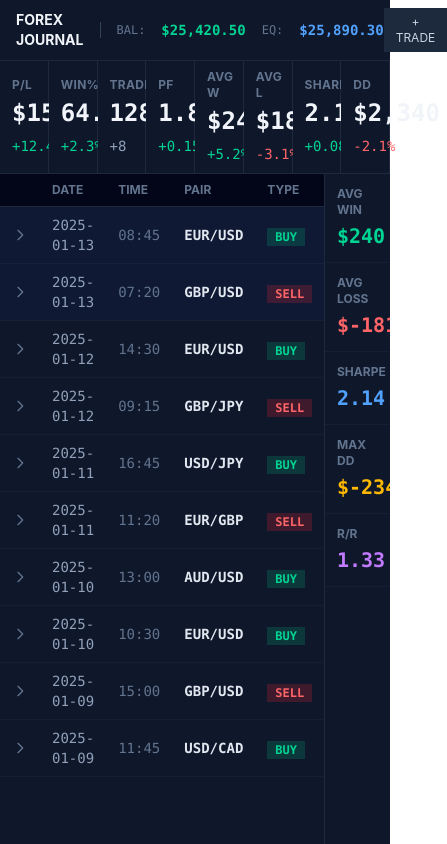
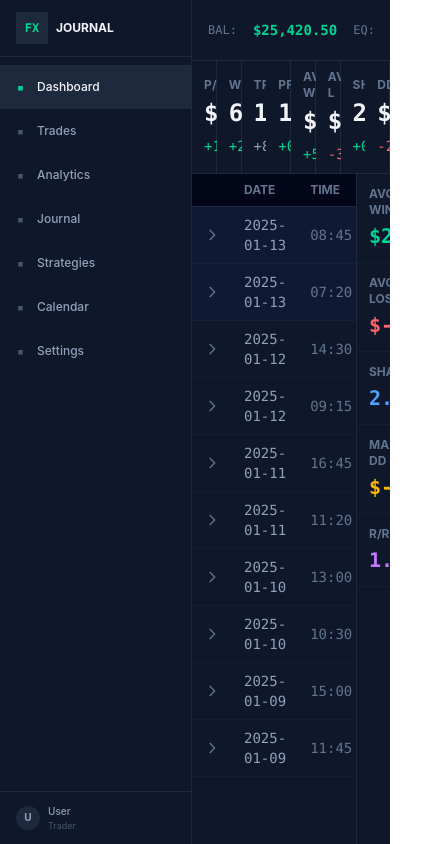
Before and after one commit to RaihanStark/trade-journal, a SvelteKit app in the folder web/: page / in a window 390 px wide. Shown: the whole page, 447 px wide, since content can reach past the window. Built offline with nearby package versions, Linux system fonts and the light colour scheme.

Commit message:
Integrate Sidebar component into layout and adjust page structure for improved responsiveness.

```diff
--- /dev/null
+++ b/web/src/lib/components/Sidebar.svelte
@@ -0,0 +1,59 @@
+<script lang="ts">
+	let currentPath = $state('/');
+
+	const menuItems = [
+		{ id: 'dashboard', label: 'Dashboard', path: '/', icon: '▪' },
+		{ id: 'trades', label: 'Trades', path: '/trades', icon: '▪' },
+		{ id: 'analytics', label: 'Analytics', path: '/analytics', icon: '▪' },
+		{ id: 'journal', label: 'Journal', path: '/journal', icon: '▪' },
+		{ id: 'strategies', label: 'Strategies', path: '/strategies', icon: '▪' },
+		{ id: 'calendar', label: 'Calendar', path: '/calendar', icon: '▪' },
+		{ id: 'settings', label: 'Settings', path: '/settings', icon: '▪' }
+	];
+
+	function handleNavigation(path: string) {
+		currentPath = path;
+		// In a real app, you'd use SvelteKit's navigation here
+		// goto(path);
+	}
+</script>
+
+<aside class="flex h-full w-48 flex-col border-r border-slate-800 bg-slate-900">
+	<!-- Logo/Brand -->
+	<div class="border-b border-slate-800 px-4 py-3">
+		<div class="flex items-center gap-2">
+			<div class="flex h-8 w-8 items-center justify-center bg-slate-800 font-mono text-xs font-bold text-emerald-400">
+				FX
+			</div>
+			<span class="text-xs font-bold text-slate-100">JOURNAL</span>
+		</div>
+	</div>
+
+	<!-- Navigation Menu -->
+	<nav class="flex-1 overflow-y-auto py-2">
+		{#each menuItems as item}
+			<button
+				onclick={() => handleNavigation(item.path)}
+				class="group flex w-full items-center gap-3 px-4 py-2.5 text-left transition-colors {currentPath === item.path
+					? 'bg-slate-800 text-slate-100'
+					: 'text-slate-400 hover:bg-slate-800/50 hover:text-slate-200'}"
+			>
+				<span class="text-base {currentPath === item.path ? 'text-emerald-400' : 'text-slate-600 group-hover:text-slate-500'}">{item.icon}</span>
+				<span class="text-xs font-medium">{item.label}</span>
+			</button>
+		{/each}
+	</nav>
+
+	<!-- Footer -->
+	<div class="border-t border-slate-800 px-4 py-3">
+		<div class="flex items-center gap-2">
+			<div class="flex h-6 w-6 items-center justify-center rounded-full bg-slate-800 text-[10px] font-bold text-slate-400">
+				U
+			</div>
+			<div class="flex-1 overflow-hidden">
+				<div class="truncate text-[10px] font-medium text-slate-400">User</div>
+				<div class="truncate text-[9px] text-slate-600">Trader</div>
+			</div>
+		</div>
+	</div>
+</aside>
--- a/web/src/routes/+layout.svelte
+++ b/web/src/routes/+layout.svelte
@@ -1,6 +1,7 @@
 <script lang="ts">
 	import '../app.css';
 	import favicon from '$lib/assets/favicon.svg';
+	import Sidebar from '$lib/components/Sidebar.svelte';
 
 	let { children } = $props();
 </script>
@@ -9,4 +10,9 @@
 	<link rel="icon" href={favicon} />
 </svelte:head>
 
-{@render children()}
+<div class="flex h-screen overflow-hidden bg-slate-950">
+	<Sidebar />
+	<main class="flex-1 overflow-hidden">
+		{@render children()}
+	</main>
+</div>
--- a/web/src/routes/+page.svelte
+++ b/web/src/routes/+page.svelte
@@ -198,14 +198,12 @@
 	];
 </script>
 
-<div class="grid h-screen grid-cols-12 grid-rows-[auto_auto_1fr] bg-slate-950">
+<div class="grid h-full grid-cols-12 grid-rows-[auto_auto_1fr] bg-slate-950">
 	<!-- Header -->
 	<div
 		class="col-span-12 flex items-center justify-between border-b border-slate-800 bg-slate-900 px-4 py-2"
 	>
 		<div class="flex items-center gap-4">
-			<span class="text-sm font-bold text-slate-100">FOREX JOURNAL</span>
-			<div class="h-4 w-px bg-slate-700"></div>
 			<span class="font-mono text-xs text-slate-500">BAL:</span>
 			<span class="font-mono text-sm font-bold text-emerald-400">$25,420.50</span>
 			<span class="font-mono text-xs text-slate-500">EQ:</span>
```
